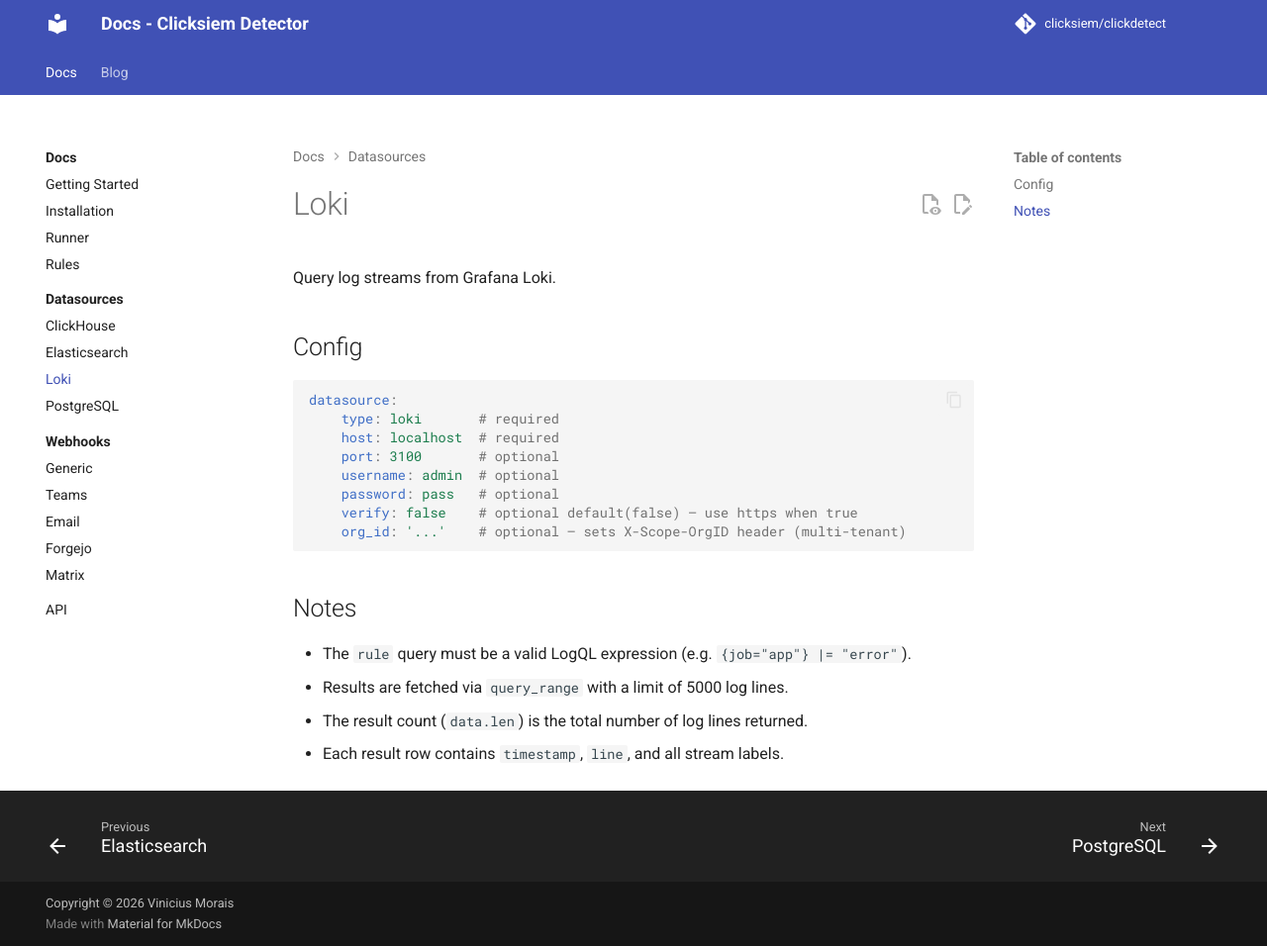
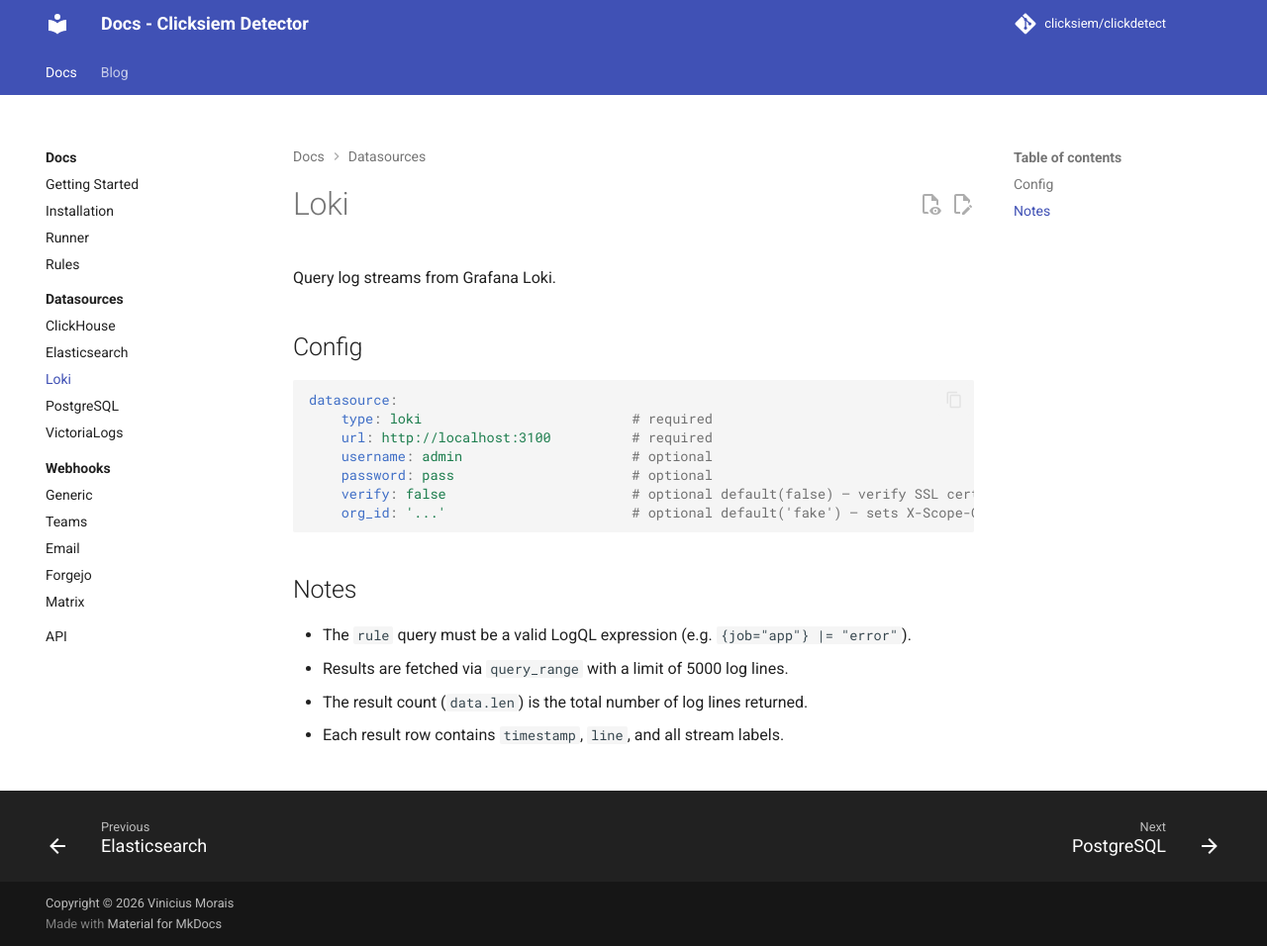
Before and after one commit to clicksiem/clickdetect, an MkDocs documentation site: the page built from docs/docs/datasource/loki.md, in a window 1280 px wide and 956 px high. Shown: the whole window at 99% size. Built offline with MkDocs 1.6.1 and Material for MkDocs 9.7.7, drawn with Linux system fonts in a browser that asks for light colours; plug-ins that fetch from the network failed and are left out; comment, search, counter and statistics services are not loaded.

Commit message:
docs: Add victoria logs documentation

````diff
--- a/docs/docs/datasource/loki.md
+++ b/docs/docs/datasource/loki.md
@@ -6,13 +6,12 @@ Query log streams from Grafana Loki.
 
 ```yaml
 datasource:
-    type: loki       # required
-    host: localhost  # required
-    port: 3100       # optional
-    username: admin  # optional
-    password: pass   # optional
-    verify: false    # optional default(false) — use https when true
-    org_id: '...'    # optional — sets X-Scope-OrgID header (multi-tenant)
+    type: loki                          # required
+    url: http://localhost:3100          # required
+    username: admin                     # optional
+    password: pass                      # optional
+    verify: false                       # optional default(false) — verify SSL certificate
+    org_id: '...'                       # optional default('fake') — sets X-Scope-OrgID header (multi-tenant)
 ```
 
 ## Notes
--- a/docs/mkdocs.yml
+++ b/docs/mkdocs.yml
@@ -48,6 +48,7 @@ nav:
       - Elasticsearch: datasource/elasticsearch.md
       - Loki: datasource/loki.md
       - PostgreSQL: datasource/postgresql.md
+      - VictoriaLogs: datasource/victorialogs.md
     - Webhooks:
       - Overview: webhooks/index.md
       - Generic: webhooks/generic.md
````
Also changed, not shown: docs/docs/datasource/victorialogs.md (added, +27 -0 lines).
